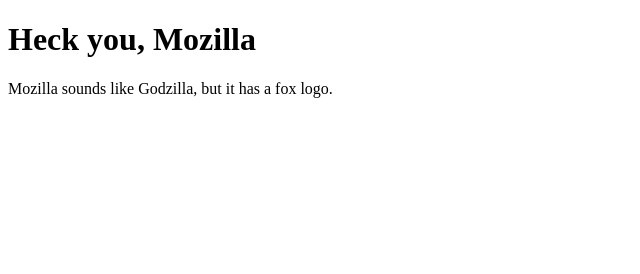
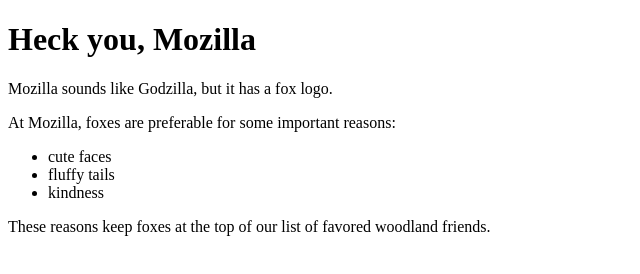
Before and after one commit to code4policy-archive/mozilla-website-eklung05, a plain HTML site: page index.html in a window 1280 px wide. Shown: the whole page, without its empty margins (0-640 px from the left). Drawn offline with Linux system fonts and the light colour scheme.

Commit message:
add information about fox preferences

```diff
--- a/index.html
+++ b/index.html
@@ -8,5 +8,15 @@
 <body>
 	<h1>Heck you, Mozilla</h1>
 		<p>Mozilla sounds like Godzilla, but it has a fox logo.</p>
+
+		<p>At Mozilla, foxes are preferable for some important reasons:</p>
+
+			<ul>
+  				<li>cute faces</li>
+  				<li>fluffy tails</li>
+  				<li>kindness</li>
+			</ul>
+
+<p>These reasons keep foxes at the top of our list of favored woodland friends.</p>
 </body>
 </html>
```
